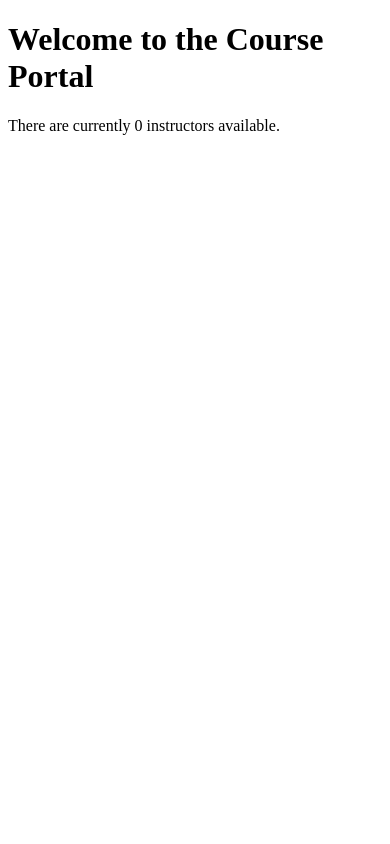
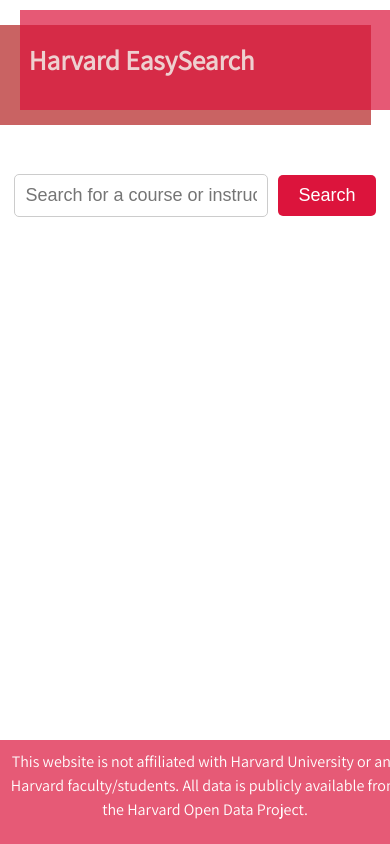
Before and after one commit to masonhgn/harvard-course-tool, a Flask app: page / in a window 390 px wide. Run offline with Flask 3, Linux system fonts and the light colour scheme; data that the repository does not hold is empty; parts of the project's set-up code (start-up, migrations or seed data) failed here and were passed over; some libraries are stand-ins or nearby versions.

Commit message:
made some front end for index.html and added search functionality

```diff
--- a/app.py
+++ b/app.py
@@ -1,14 +1,25 @@
-from flask import Flask, render_template, request, url_for, redirect
+from flask import Flask, render_template, request, url_for, redirect, jsonify
 from pymongo import MongoClient
+from data import generate_slug
+
 from data import initialize_data, generate_slug
 app = Flask(__name__)
+
+#to start mongod on mac using home directory db folder:
+#mongod --dbpath ~/mongodb-data
+
+#anywhere else:
+#mongod
+
 
 client = MongoClient('localhost', 27017)
 
 db = client.flask_db
 todos = db.todos
 
+
 instructors, courses = initialize_data()
+
 
 
 
@@ -16,18 +27,33 @@
 instructors_collection = db["instructors"]
 courses_collection = db["courses"]
 
-
 '''
 instructors_collection.insert_many(instructors)
 courses_collection.insert_many(courses)
 '''
 
+@app.route('/search')
+def search():
+    query = request.args.get('q')
+    if not query:
+        return jsonify({"error": "Query not provided"}), 400
 
+    # Query the courses and instructors (limiting to 10 results each for example)
+    courses = list(courses_collection.find({"course_name": {"$regex": query, "$options": "i"}}).limit(10))
+    instructors = list(instructors_collection.find({"name": {"$regex": query, "$options": "i"}}).limit(10))
 
+    # Convert MongoDB results to a list of dictionaries (ignoring ObjectId)
+    courses_results = [{"course_name": c["course_name"]} for c in courses]
+    instructors_results = [{"name": i["name"]} for i in instructors]
+
+    return jsonify({"courses": courses_results, "instructors": instructors_results})
 
 @app.route('/', methods=('GET', 'POST'))
 def index():
-    return render_template('index.html', num_instructors = len(instructors))
+    course_names = ['(' + course['course_title'] + ') ' + course['course_name'] + ' [' +course['course_id'] + ']' for course in courses_collection.find()]
+    instructor_names = [instructor['name'] for instructor in instructors_collection.find()]
+    collection = course_names + instructor_names
+    return render_template('index.html', collection=collection)
 
 
 @app.route('/instructors', methods=['GET'])
@@ -50,12 +76,6 @@
 
 
 
-@app.context_processor
-def utility_processor():
-    def slugify(instr):
-        return generate_slug(instr)
-    return dict(generate_slug=slugify)
-
 
 @app.route('/course/<course_id>')
 def course_details(course_id):
@@ -73,3 +93,17 @@
     courses = list(courses_collection.find())
 
     return render_template('courses_list.html', courses=courses)
+
+
+@app.route('/slugify', methods=['POST'])
+def slugify():
+    instructor_name = request.form.get('instructor_name')
+    # Use your existing slugify function to generate the slug
+    slug = generate_slug(instructor_name)
+    return slug
+
+@app.context_processor
+def utility_processor():
+    def slugify(instr):
+        return generate_slug(instr)
+    return dict(generate_slug=slugify)
--- /dev/null
+++ b/static/base.css
@@ -0,0 +1,105 @@
+/* Base Styles */
+body, h1, p {
+    font-family: 'Assistant', sans-serif;
+    margin: 0;
+    padding: 0;
+}
+
+.header-container {
+    position: relative;
+    height: 100px; /* Default height for regular screens */
+}
+
+.header {
+    margin-top: 10px;
+    height: 100px;
+    line-height: 100px;
+    color: white;
+    font-weight: bold;
+    position: absolute;
+    opacity: 0.7;
+    z-index: 1;
+    display: flex;
+    justify-content: center;
+    align-items: center;
+}
+
+.header-right {
+    background-color: #DC143C;
+    right: 0;
+    left: 5%;
+    z-index: 2; /* Adjusted z-index to make it overlap */
+}
+
+.header-left {
+    background-color: #B22222;
+    left: 0;
+    right: 5%;
+    transform: translateY(15px);
+    z-index: 2; /* Adjusted z-index to make it overlap */
+}
+
+.logo {
+    width: 95%; /* Limit the width of the logo container */
+    position: absolute;
+    top: 50%;
+    left: 50%;
+    z-index: 3; /* Above the headers */
+    color: white;
+    font-size: 3vw;
+    opacity: 1;
+    transform: translate(-50%, -50%); /* Adjust to center both vertically and horizontally */
+}
+
+.content {
+    top: 4vh;
+    padding: 20px;
+    position: relative;
+}
+
+
+
+footer {
+    opacity: 0.7;
+    background-color: #DC143C; /* Red background color */
+    color: white; /* Text color */
+    padding: 10px; /* Add some padding for better spacing */
+    text-align: center; /* Center-align the text */
+    height: 10%; /* Set the height of the footer */
+    width: 100%;
+    line-height: 1.5; /* Adjust the line height for better text spacing */
+    position: fixed; /* Position as fixed */
+    bottom: 0;
+}
+
+
+
+/* Media Query for smaller screens */
+@media (max-width: 768px) {
+    .header {
+        line-height: 15vh;
+        align-items: center; /* Add vertical alignment for smaller screens */
+    }
+
+    .header-left {
+        left: 0;
+        right: 5%;
+    }
+
+    .header-right {
+        right: 0;
+        left: 5%;
+    }
+
+    .content {
+        top: 4vh;
+    }
+
+    .logo {
+        font-size: 7vw; /* Adjusted font size for smaller screens */
+        min-font-size: 16px; /* Minimum font size to avoid text becoming too small */
+        transform: translate(-50%, -50%); /* Adjust to center both vertically and horizontally */
+        width: 95%; /* Allow the logo container to expand its width */
+    }
+
+}
--- /dev/null
+++ b/static/index.css
@@ -0,0 +1,71 @@
+/* Search Container Styles */
+.search-container {
+    text-align: center; /* Center-align the search bar */
+    margin-top: 20px;
+    margin: 0 auto;
+    width: 60%;
+}
+
+
+
+/* Search Bar Styles */
+#search-bar {
+    padding: 10px; /* Add some padding for better appearance */
+    font-size: 18px; /* Adjust font size */
+    border: 1px solid #ccc; /* Add a border for better visibility */
+    border-radius: 5px; /* Add rounded corners */
+    outline: none; /* Remove the default input outline */
+}
+
+/* Search Button Styles */
+#search-form button {
+    background-color: #DC143C; /* Red background color */
+    color: white; /* Text color */
+    border: none; /* Remove the default button border */
+    padding: 10px 20px; /* Add padding for better appearance */
+    font-size: 18px; /* Adjust font size */
+    border-radius: 5px; /* Add rounded corners */
+    cursor: pointer; /* Add a pointer cursor on hover */
+}
+
+/* Adjust the layout of search bar and button */
+#search-form {
+    display: flex;
+    justify-content: center;
+    align-items: center;
+    margin-top: 20px;
+}
+
+#search-bar {
+    flex: 1;
+    margin-right: 10px; /* Add some spacing between search bar and button */
+}
+
+/* Results Styles */
+#results {
+    margin-top: 20px;
+    text-align: center;
+}
+
+#results h3 {
+    font-size: 24px; /* Adjust font size for result headings */
+}
+
+#results ul {
+    list-style-type: none; /* Remove bullet points from lists */
+    padding: 0;
+}
+
+#results li {
+    font-size: 18px; /* Adjust font size for list items */
+    margin-bottom: 10px; /* Add spacing between list items */
+}
+
+
+
+@media (max-width: 768px) {
+    .search-container {
+        width: 95%;
+    }
+
+}
--- /dev/null
+++ b/templates/base.html
@@ -0,0 +1,30 @@
+<!DOCTYPE html>
+<html>
+<head>
+    <meta name="viewport" content="width=device-width, initial-scale=1.0">
+    <link rel="stylesheet" type="text/css" href="{{ url_for('static', filename='base.css') }}">
+    <link rel="preconnect" href="https://fonts.googleapis.com">
+    <link rel="preconnect" href="https://fonts.gstatic.com" crossorigin>
+    <link href="https://fonts.googleapis.com/css2?family=Assistant&display=swap" rel="stylesheet">
+    <title>Harvard EasySearch</title>
+</head>
+<body>
+    <div class="header-container">
+        <div class="header header-left"></div>
+        <div class="header header-right">
+            <h1 class="logo">Harvard EasySearch</h1>
+        </div>
+    </div>
+
+    <!-- Main content placeholder for pages that inherit from this base -->
+    <div class="content">
+        {% block content %}{% endblock %}
+    </div>
+
+
+    <footer>
+        <p>This website is not affiliated with Harvard University or any Harvard faculty/students. All data is publicly available from the Harvard Open Data Project.</p>
+    </footer>
+
+</body>
+</html>
--- a/templates/index.html
+++ b/templates/index.html
@@ -1,13 +1,99 @@
-<!DOCTYPE html>
-<html>
-<head>
-    <title>Index Page</title>
-</head>
-<body>
+{% extends "base.html" %}
 
-<h1>Welcome to the Course Portal</h1>
 
-<p>There are currently {{ num_instructors }} instructors available.</p>
+{% block content %}
+    <link rel="stylesheet" type="text/css" href="{{ url_for('static', filename='index.css') }}">
 
-</body>
-</html>
+    <div class="search-container">
+        <form id="search-form">
+            <input type="text" id="search-bar" placeholder="Search for a course or instructor...">
+            <button type="submit">Search</button> <!-- Added 'Search' text to button -->
+        </form>
+    </div>
+
+    <div id="results"></div>
+
+    <link rel="stylesheet" href="https://code.jquery.com/ui/1.12.1/themes/base/jquery-ui.css">
+    <script src="https://code.jquery.com/jquery-3.6.0.min.js"></script>
+    <script src="https://code.jquery.com/ui/1.12.1/jquery-ui.js"></script>
+    <script>
+        $(function() {
+            var availableSections = {{ collection|default([])|tojson|safe }};
+            function split(val) {
+                return val.split(/,\s*/);
+            }
+            function extractLast(term) {
+                return split(term).pop();
+            }
+
+            // Function to construct the URL for an instructor
+            function getInstructorURL(instr) {
+                // Make an AJAX request to get the instructor's slug
+                $.ajax({
+                    url: '/slugify',
+                    type: 'POST',
+                    data: { instructor_name: instr },
+                    success: function(slug) {
+                        // Construct the instructor URL using the retrieved slug
+                        var instructorURL = '/instructor/' + slug;
+                        window.location.href = instructorURL;
+                    },
+                    error: function(error) {
+                        console.error("Error generating instructor slug:", error);
+                    }
+                });
+            }
+
+            // Function to construct the URL for a course
+            function getCourseURL(course) {
+                // Assuming 'course' contains the course name with the course code in square brackets at the end
+                var courseCodeMatch = course.match(/\[(.*?)\]$/);
+                var courseCode = courseCodeMatch ? courseCodeMatch[1] : '';
+                return '/course/' + courseCode; // Modify this based on your URL structure
+            }
+
+            $("#search-bar")
+                .on("keydown", function(event) {
+                    if (event.keyCode === $.ui.keyCode.TAB && $(this).autocomplete("instance").menu.active) {
+                        event.preventDefault();
+                    }
+                })
+                .autocomplete({
+                    minLength: 0,
+                    source: function(request, response) {
+                        // Filter and limit the suggestions to 10
+                        var filteredSuggestions = $.ui.autocomplete.filter(availableSections, extractLast(request.term)).slice(0, 10);
+                        response(filteredSuggestions);
+                    },
+                    focus: function() {
+                        return false;
+                    },
+                    select: function(event, ui) {
+                        var terms = split(this.value);
+                        terms.pop();
+                        terms.push(ui.item.value);
+                        terms.push("");
+                        this.value = terms.join(" ");
+
+                        // Check if the selected item is a course or instructor
+                        var selectedValue = ui.item.value;
+                        var isCourse = /\(.*?\)/.test(selectedValue); // Assumes courses have course codes in parentheses
+
+                        if (isCourse) {
+                            // Construct and navigate to the course URL
+                            var courseURL = getCourseURL(selectedValue);
+                            window.location.href = courseURL;
+                        } else {
+                            // Construct and navigate to the instructor URL
+                            var instructorURL = getInstructorURL(selectedValue);
+                            window.location.href = instructorURL;
+                        }
+                        return false;
+                    }
+                });
+        });
+    </script>
+
+
+
+{% endblock %}
```
Also changed, not shown: static/index_scripts.js (added, +24 -0 lines), 1 other file.
